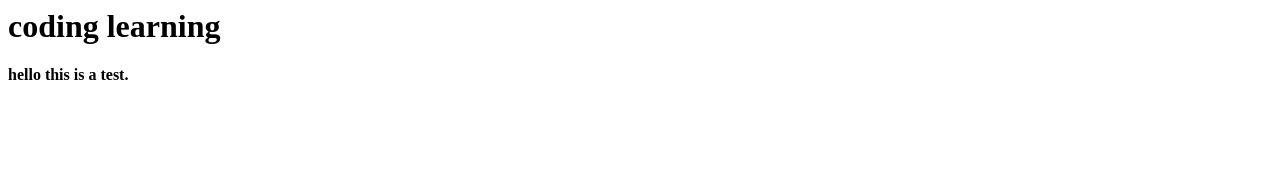
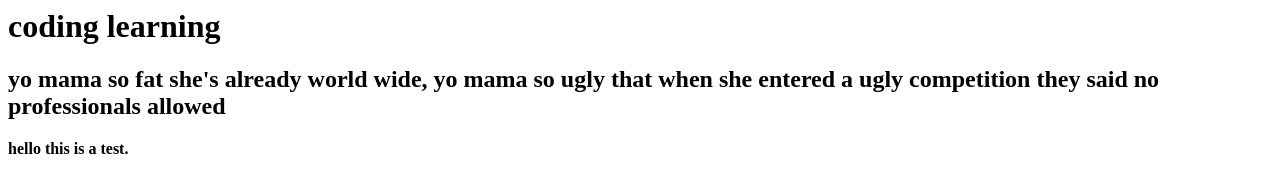
Before and after one commit to jf4232223/code-learning, a plain HTML site: page index.html in a window 1280 px wide. Drawn offline with Linux system fonts and the light colour scheme.

Commit message:
Update index.html

```diff
--- a/index.html
+++ b/index.html
@@ -1,6 +1,9 @@
+<html>
 <head>
 <h1>coding learning</h1>
+  <h2>yo mama so fat she's already world wide, yo mama so ugly that when she entered a ugly competition they said no professionals allowed</h2>
 <p><b>hello this is a test.</b></p>
 
 
 </head>
+</html>
```
